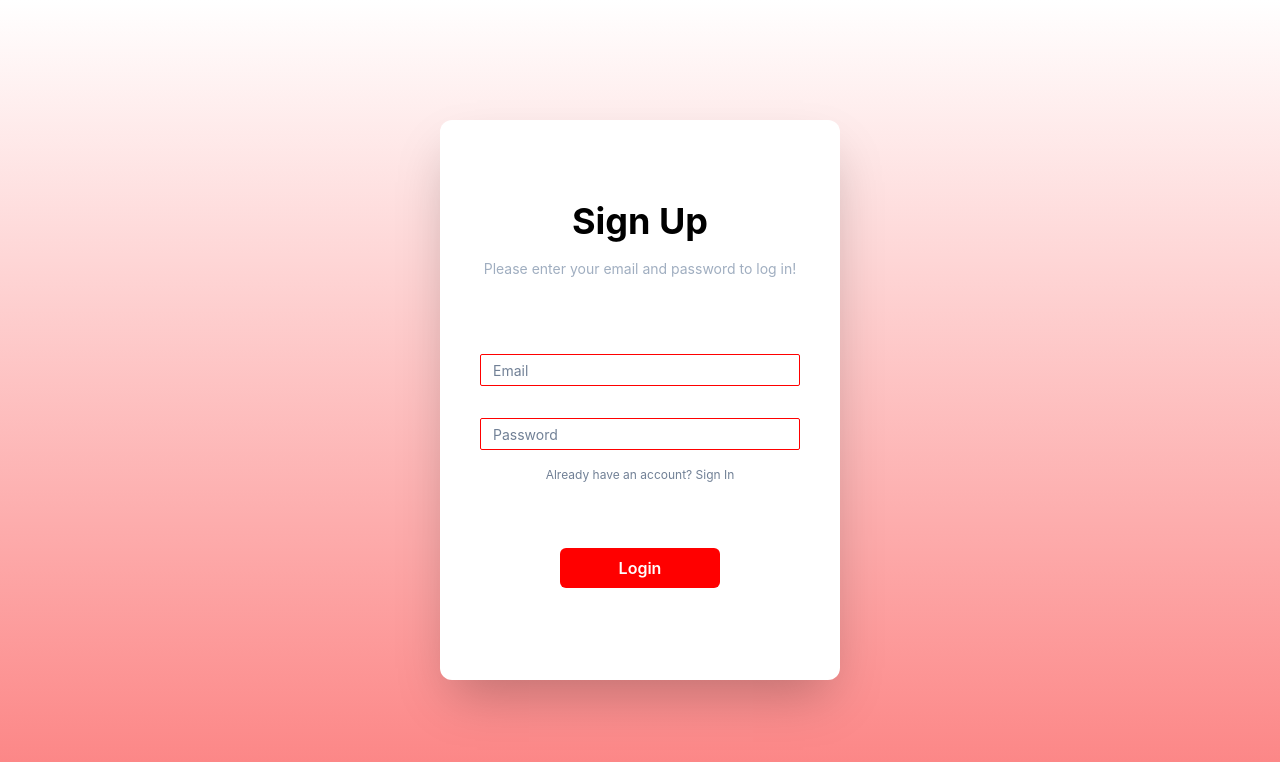
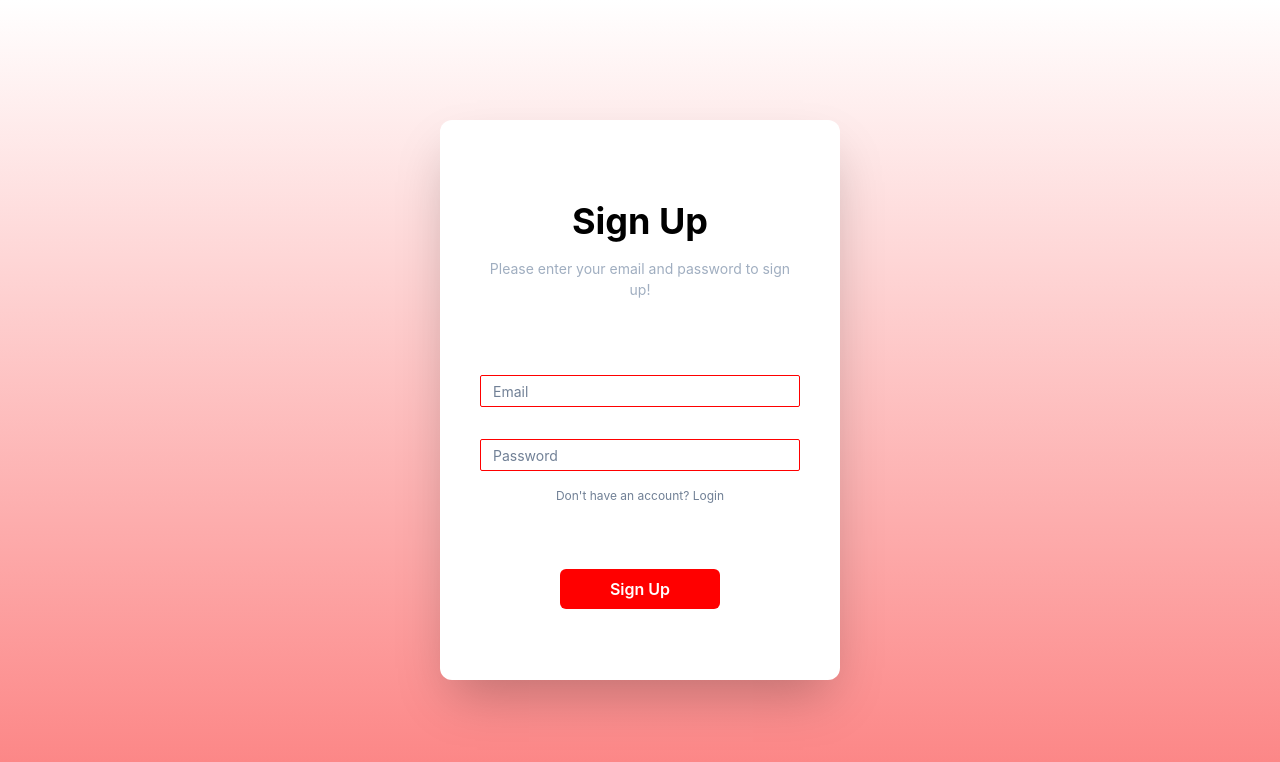
Before and after one commit to william-b-henderson/fullstack-final-frontend, a React (Create React App) app in the folder fullstack-final-frontend/: page /signup in a window 1280 px wide. Shown: the top 762 px of the page. Built offline with nearby package versions, Linux system fonts and the light colour scheme.

Commit message:
Style frontend

```diff
--- a/fullstack-final-frontend/package.json
+++ b/fullstack-final-frontend/package.json
@@ -9,6 +9,7 @@
     "@testing-library/jest-dom": "^5.9.0",
     "@testing-library/react": "^10.2.1",
     "@testing-library/user-event": "^12.0.2",
+    "axios": "^0.24.0",
     "framer-motion": "^4.0.0",
     "history": "5",
     "react": "^17.0.2",
@@ -38,5 +39,6 @@
       "last 1 firefox version",
       "last 1 safari version"
     ]
-  }
+  },
+  "proxy": "https://fullstack-final-backend.vercel.app/"
 }
--- a/fullstack-final-frontend/src/App.js
+++ b/fullstack-final-frontend/src/App.js
@@ -2,7 +2,6 @@ import React from 'react';
 import { ChakraProvider } from '@chakra-ui/react';
 import theme from './theme';
 import Splash from './Pages/Auth/Splash';
-import SignUp from "./Pages/Auth/SignUp";
 import SignIn from "./Pages/Auth/SignIn";
 import Occasions from "./Pages/Main/Occasions";
 import Restaurants from "./Pages/Main/Restaurants";
@@ -17,7 +16,7 @@ function App() {
             <Routes>
                 <Route path="/" element={<Splash />} >
                       <Route index element={<SignIn />} />
-                      <Route path="signup" element={<SignUp />} />
+                      <Route path="signup" element={<SignIn variant="Sign Up" />} />
                     <Route path="occasions" element={<Occasions />} />
                     <Route path="restaurants" element={<Restaurants />} />
                     <Route path="favorites" element={<Favorites />} />
--- /dev/null
+++ b/fullstack-final-frontend/src/Components/LoginForm.js
@@ -0,0 +1,105 @@
+import React, { useState } from 'react';
+import axios from 'axios';
+import { Input, FormControl, Button, Text } from "@chakra-ui/react";
+import { Link, useNavigate } from 'react-router-dom';
+
+function LoginForm(props) {
+    const variant = props.variant || "Login";
+    let opposite;
+    let link;
+    if (variant === "Sign Up") {
+        opposite = "Login";
+        link = "";
+    }
+    else {
+        opposite = "Sign Up"
+        link = "signup";
+    }
+
+    const navigate = useNavigate();
+    const [email, setEmail] = useState('');
+    const [password, setPassword] = useState('');
+    const handleChangePassword = (event) => setPassword(event.target.value);
+    const handleChangeEmail = (event) => setEmail(event.target.value);
+    const handleSubmit = () => {
+        const payload = {
+            email: email,
+            password: password
+        }
+
+        if (variant === "Login") {
+            axios.post("https://localhost:8080/login", { payload })
+                .then(res => {
+                    console.log(res);
+                    console.log(res.data);
+                })
+                .catch((error) => {
+                    console.error(error);
+                    return;
+                });
+        }
+        else {
+            axios.post("https://localhost:8080//signup", { payload })
+                .then(res => {
+                    console.log(res);
+                    console.log(res.data);
+                })
+                .catch((error) => {
+                    console.error(error);
+                    return;
+                });;
+        }
+        navigate("/occasions");
+    }
+
+
+    return (
+        <FormControl mt="15%" px="10%" color="black" align="center" onSubmit={handleSubmit}>
+                <Input
+                    color="black"
+                    value={email}
+                    onChange={handleChangeEmail}
+                    placeholder="Email"
+                    _placeholder={{ color: "gray.500" }}
+                    type="email"
+                    variant="outline"
+                    size="sm"
+                    borderColor="red"
+                    isRequired/>
+                <Input
+                    color="black"
+                    value={password}
+                    onChange={handleChangePassword}
+                    placeholder="Password"
+                    _placeholder={{ color: "gray.500" }}
+                    type="password"
+                    variant="outline"
+                    size="sm"
+                    mt="10%"
+                    mb="5%"
+                    borderColor="red"
+                    isRequired/>
+                <Text color="gray.500" fontSize="xs" mb="20%">
+                    Don't have an account?
+                    <Link to={`/${link}`}>{" "}{opposite}</Link>
+                </Text>
+                {/* <Link to="/occasions"> */}
+                    <Button
+                        w="50%"
+                        color="white"
+                        bgColor="red"
+                        onClick={handleSubmit}
+                        _hover={{
+                            color: "red",
+                            bgColor: "white",
+                            border: "solid red",
+                        }}
+                        >
+                        {variant}
+                    </Button>
+                {/* </Link> */}
+            </FormControl>
+    )
+}
+
+export default LoginForm;
--- a/fullstack-final-frontend/src/Pages/Auth/SignIn.js
+++ b/fullstack-final-frontend/src/Pages/Auth/SignIn.js
@@ -1,15 +1,10 @@
 import React from 'react';
-import {
-    Flex,
-    Heading,
-    Text,
-    FormControl,
-    Input,
-    Button,
-    } from "@chakra-ui/react";
-import { Link } from 'react-router-dom';
+import { Flex, Heading, Text } from "@chakra-ui/react";
+import LoginForm from '../../Components/LoginForm';
 
-function SignIn() {
+function SignIn(props) {
+
+    const variant = props.variant || "Login";
 
     return (
         <Flex
@@ -24,52 +19,12 @@ function SignIn() {
             align="center"
             >
             <Heading size="xl" color="black" pt="80px">
-                Login
+                {variant}
             </Heading>
             <Text fontSize="sm" color="gray.400" py="15" px="10%" textAlign="center">
-                Please enter your email and password to log in!
+                Please enter your email and password to {variant.toLowerCase()}!
             </Text>
-            <FormControl mt="15%" px="10%" color="black" align="center">
-                <Input
-                    color="black"
-                    placeholder="Email"
-                    _placeholder={{ color: "gray.500" }}
-                    type="email"
-                    variant="outline"
-                    size="sm"
-                    borderColor="red"
-                    isRequired/>
-                <Input
-                    color="black"
-                    placeholder="Password"
-                    _placeholder={{ color: "gray.500" }}
-                    type="password"
-                    variant="outline"
-                    size="sm"
-                    mt="10%"
-                    mb="5%"
-                    borderColor="red"
-                    isRequired/>
-                <Text color="gray.500" fontSize="xs" mb="20%">
-                    Don't have an account?
-                    <Link to="/signup">{" "}Sign Up</Link>
-                </Text>
-                <Link to="/occasions">
-                    <Button
-                        w="50%"
-                        color="white"
-                        bgColor="red"
-
-                        _hover={{
-                            color: "red",
-                            bgColor: "white",
-                            border: "solid red",
-                        }}
-                        >
-                        Login
-                    </Button>
-                </Link>
-            </FormControl>
+            <LoginForm variant={variant} />
         </Flex>
     );
 }
--- a/fullstack-final-frontend/src/Pages/Auth/SignUp.js
+++ b/fullstack-final-frontend/src/Pages/Auth/SignUp.js
@@ -8,6 +8,7 @@ import {
     Button,
     } from "@chakra-ui/react";
  import { Link } from 'react-router-dom';
+import LoginForm from '../../Components/LoginForm';
 
 function SignUp() {
 
@@ -29,47 +30,7 @@ function SignUp() {
             <Text fontSize="sm" color="gray.400" py="15" px="10%" textAlign="center">
                 Please enter your email and password to log in!
             </Text>
-            <FormControl mt="15%" px="10%" color="black" align="center">
-                <Input
-                    color="black"
-                    placeholder="Email"
-                    _placeholder={{ color: "gray.500" }}
-                    type="email"
-                    variant="outline"
-                    size="sm"
-                    borderColor="red"
-                    isRequired/>
-                <Input
-                    color="black"
-                    placeholder="Password"
-                    _placeholder={{ color: "gray.500" }}
-                    type="password"
-                    variant="outline"
-                    size="sm"
-                    mt="10%"
-                    mb="5%"
-                    borderColor="red"
-                    isRequired/>
-                <Text color="gray.500" fontSize="xs" mb="20%">
-                    Already have an account?
-                    <Link to="/">{" "}Sign In</Link>
-                </Text>
-                <Link to="/occasions">
-                    <Button
-                        w="50%"
-                        color="white"
-                        bgColor="red"
-                        _hover={{
-                            color: "red",
-                            bgColor: "white",
-                            border: "solid red",
-                        }}
-                        >
-                        Login
-                    </Button>
-                </Link>
-
-            </FormControl>
+            <LoginForm variant="Sign Up" />;
         </Flex>
     );
 }
```
Also changed, not shown: 1 other file (tests, documents, lock files or other folders).
